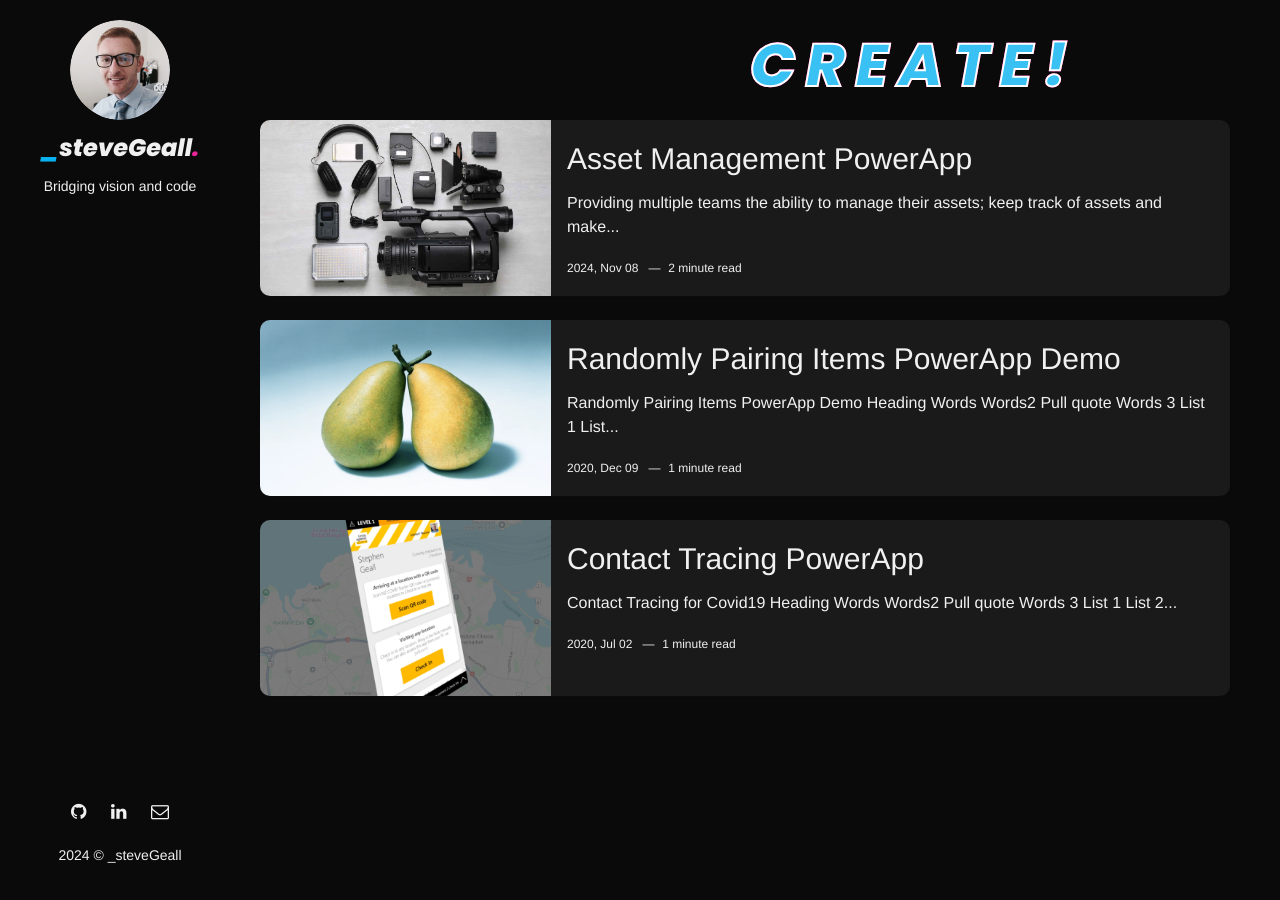
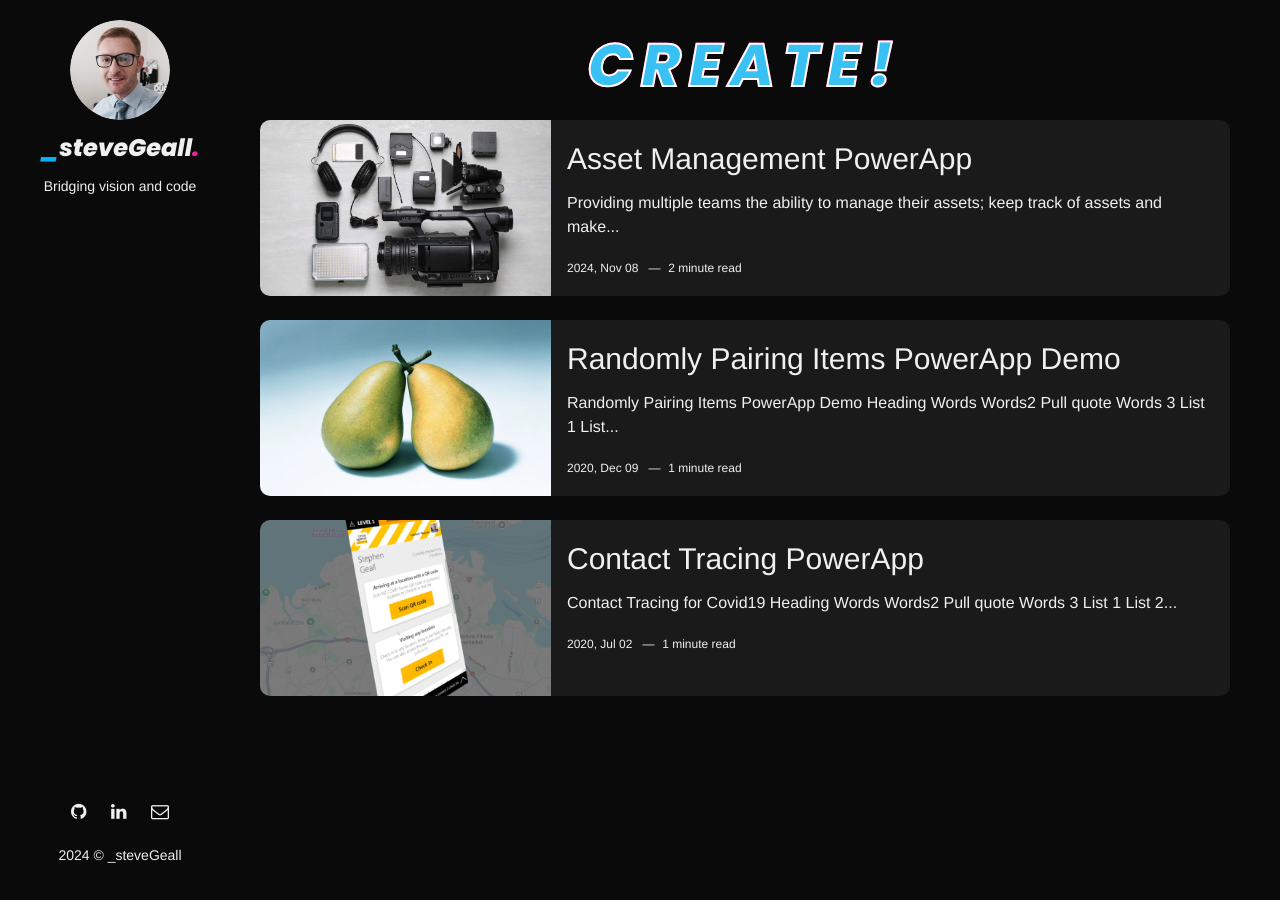
Before and after one commit to borough11/borough11.github.io, a Jekyll site: the page built from index.html, in a window 1280 px wide. Built offline with Jekyll 4.4.1, drawn with Linux system fonts in a browser that asks for light colours; nearby versions of some CDN libraries; the list of posts is cut into pages by our own code.

Commit message:
modified:   assets/css/main.css

```diff
--- a/assets/css/main.css
+++ b/assets/css/main.css
@@ -1538,11 +1538,11 @@ header {
 
 #topheading span{
   position: absolute;
-  left: 60%;
+  left: 47%;
   font-family: 'Poppins',sans-serif;
   text-transform: uppercase;
   font-size: 60px;
-  letter-spacing: 10px;
+  letter-spacing: 8px;
   color: #08b2f0;
   cursor: crosshair;
 }
```
